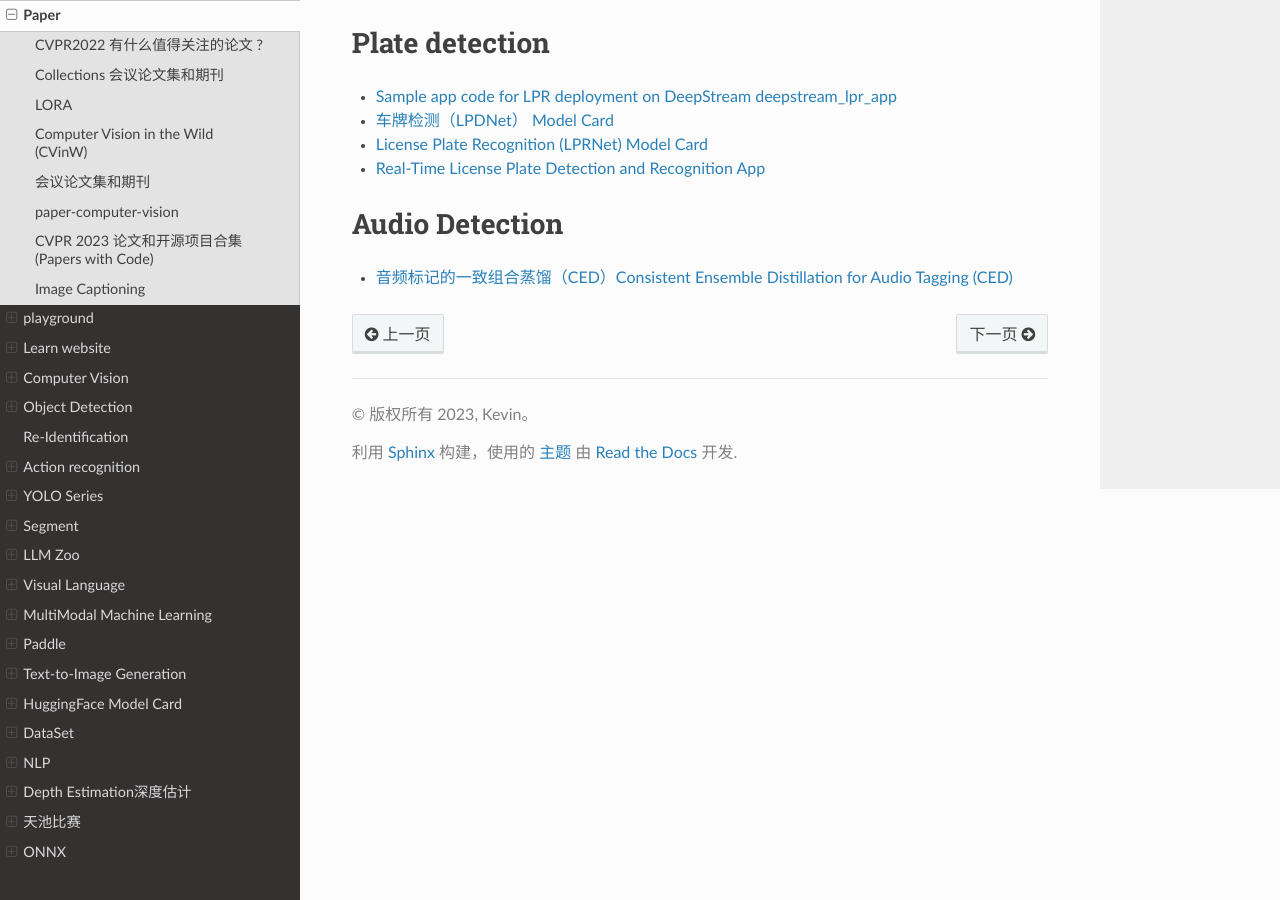
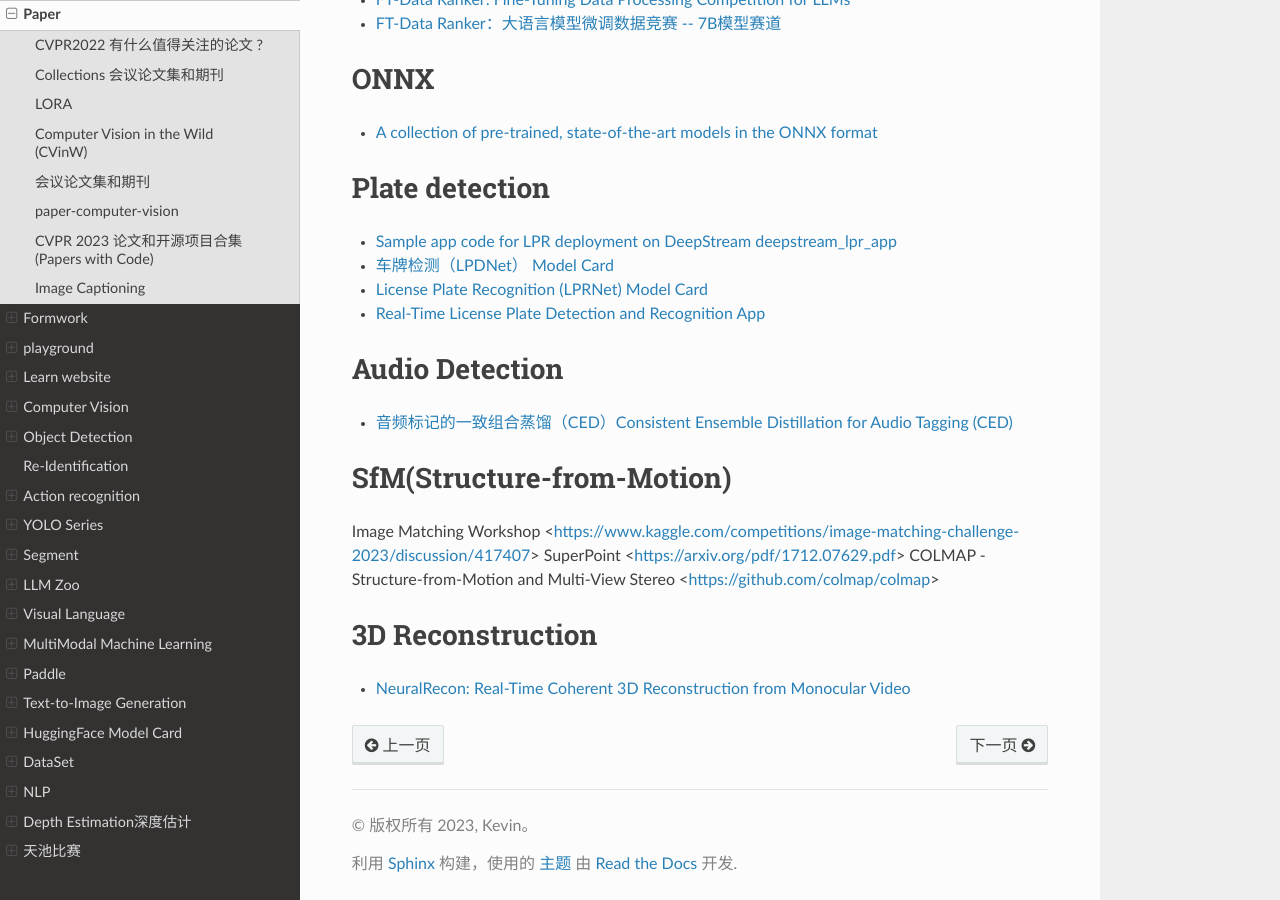
Before and after one commit to knowledge-things/docs, a Sphinx documentation site: the page built from source/models/index.rst, in a window 1280 px wide and 900 px high, scrolled down 5555 px. Built offline with Sphinx 7.4.7 and the Read the Docs theme 2.0.0, drawn with Linux system fonts in a browser that asks for light colours; pages that are not in the unit, such as notebooks, are missing from menus; some of the changed text lies outside the part shown.

Commit message:
git 添加子模块

```diff
--- a/source/models/index.rst
+++ b/source/models/index.rst
@@ -10,6 +10,13 @@
     paper-computer-vision <https://github.com/haozhangcn/paper-computer-vision/blob/0aa051573f2e6293e72ce1ddcfb7bef34d64e052/2022/202206/20220614.md>
     CVPR 2023 论文和开源项目合集(Papers with Code) <https://github.com/amusi/CVPR2023-Papers-with-Code>
     Image Captioning <https://paperswithcode.com/task/image-captioning#task-home>
+
+Formwork
+===========
+
+.. toctree::
+    kornia <https://github.com/kornia/kornia>
+
 
 playground
 ================
@@ -235,3 +243,15 @@
 
 .. toctree::
     音频标记的一致组合蒸馏（CED）Consistent Ensemble Distillation for Audio Tagging (CED) <https://github.com/RicherMans/CED>
+
+SfM(Structure-from-Motion)
+==========================
+Image Matching Workshop <https://www.kaggle.com/competitions/image-matching-challenge-2023/discussion/417407>
+SuperPoint <https://arxiv.org/pdf/1712.07629.pdf>
+COLMAP - Structure-from-Motion and Multi-View Stereo <https://github.com/colmap/colmap>
+
+3D Reconstruction
+=================
+
+.. toctree::
+    NeuralRecon: Real-Time Coherent 3D Reconstruction from Monocular Video <https://zju3dv.github.io/neuralrecon/>
```
Also changed, not shown: other parts of source/models/index.rst (+1 -0 lines), source/tutorials/index.rst (+8 -0 lines).
